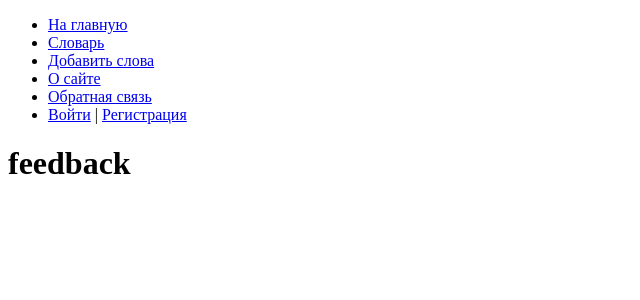
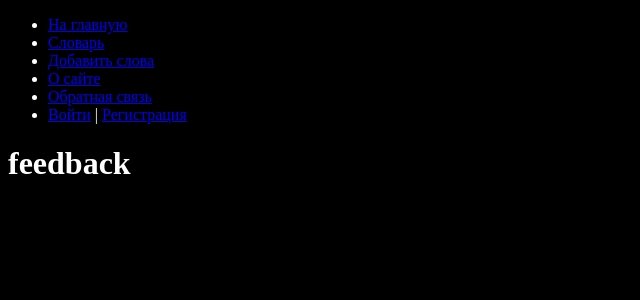
Before and after one commit to Geofferin/EngWords, a Django app: page /feedback/ in a window 1280 px wide. Shown: the top 300 px of the page, without its empty margins (0-640 px from the left). Run offline with Django 4.2, Linux system fonts and the light colour scheme.

Commit message:
сменил задний фон (теперь он всратый)

```diff
--- a/english/english/settings.py
+++ b/english/english/settings.py
@@ -12,7 +12,7 @@ https://docs.djangoproject.com/en/4.2/ref/settings/
 import os
 from pathlib import Path
 
-from django.conf.global_settings import MEDIA_ROOT, MEDIA_URL
+from django.conf.global_settings import MEDIA_ROOT, MEDIA_URL, STATICFILES_DIRS
 
 # Build paths inside the project like this: BASE_DIR / 'subdir'.
 BASE_DIR = Path(__file__).resolve().parent.parent
--- /dev/null
+++ b/english/first_app/static/first_app/css/styles.css
@@ -0,0 +1,4 @@
+html, body {
+    background-color: #000;
+    color: #fff;
+}
--- a/english/templates/base.html
+++ b/english/templates/base.html
@@ -1,8 +1,11 @@
+{% load static %}
+
 <!DOCTYPE html>
 <html lang="en">
 <head>
     <meta charset="UTF-8">
     <title>{{title}}</title>
+	<link type="text/css" href="{% static 'first_app/css/styles.css' %}" rel="stylesheet" />
 </head>
 <body>
 
```
Also changed, not shown: english/db.sqlite3.
